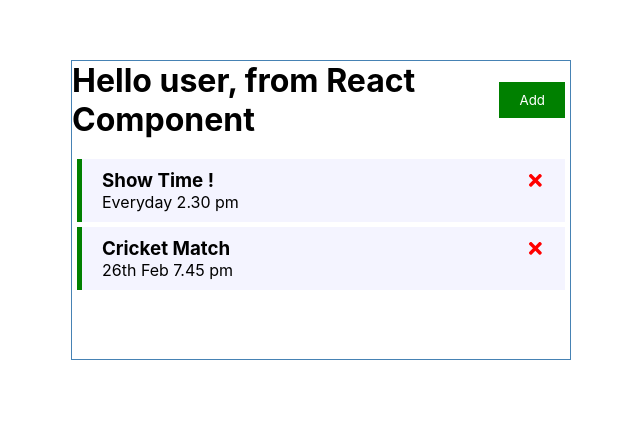
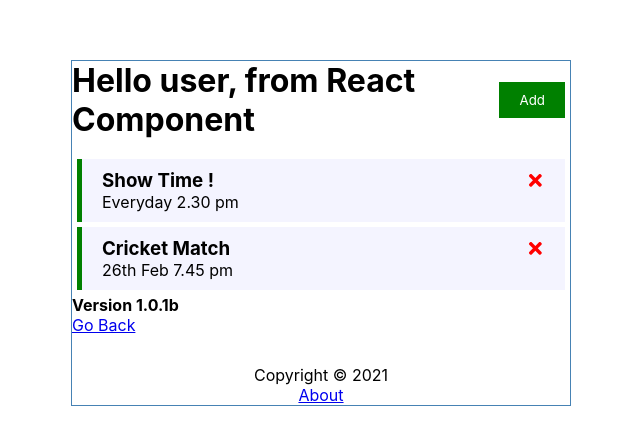
Before and after one commit to zamanshahed/react-task-tracker, a React (Create React App) app: page /about in a window 1280 px wide. Shown: the part 240-684 px from the top of the page, without its empty margins (319-959 px from the left). Built offline with nearby package versions, Linux system fonts and the light colour scheme; data requests are answered from the project's data file.

Commit message:
Used React-Router-Dom for routing, have bugs

```diff
--- a/package.json
+++ b/package.json
@@ -10,6 +10,7 @@
     "react": "^17.0.1",
     "react-dom": "^17.0.1",
     "react-icons": "^4.1.0",
+    "react-router-dom": "^5.2.0",
     "react-scripts": "4.0.1",
     "web-vitals": "^0.2.4"
   },
--- a/src/App.js
+++ b/src/App.js
@@ -1,9 +1,12 @@
 import React from 'react'
 import { useState, useEffect } from 'react'
+import { BrowserRouter as Router, Route} from 'react-router-dom'
 
 import Header from './components/Header'
+import Footer from './components/Footer'
 import Tasks from './components/Tasks'
 import AddTask from './components/AddTask'
+import About from './components/About'
 
 //function based :
 const App = () => {
@@ -84,11 +87,16 @@
 }
 
   return (
+    <Router>
     <div className="container">
       <Header onAdd={()=> setShowAddTask(!showAddTask)} showAdd={showAddTask}/>
       { showAddTask && <AddTask onAdd={addTask} /> }
       { tasks.length > 0 ? <Tasks tasks={tasks} onDelete={deleteTask} onToggle={toggleReminder} /> : 'No Tasks !'}
+      <Route path="/about" component={About} />
+      <Footer />
+
     </div>
+    </Router>
   );
 }
 
--- /dev/null
+++ b/src/components/About.js
@@ -0,0 +1,10 @@
+const About = () => {
+    return (
+        <div>
+            <h4>Version 1.0.1b</h4>
+            <a href="/">Go Back</a>
+        </div>
+    )
+}
+
+export default About
--- /dev/null
+++ b/src/components/Footer.js
@@ -0,0 +1,10 @@
+const Footer = () => {
+    return (
+        <footer>
+            <p>Copyright © 2021</p>
+            <a href="/about">About</a>
+        </footer>
+    )
+}
+
+export default Footer
```
Also changed, not shown: 2 other files (tests, documents, lock files or other folders).
